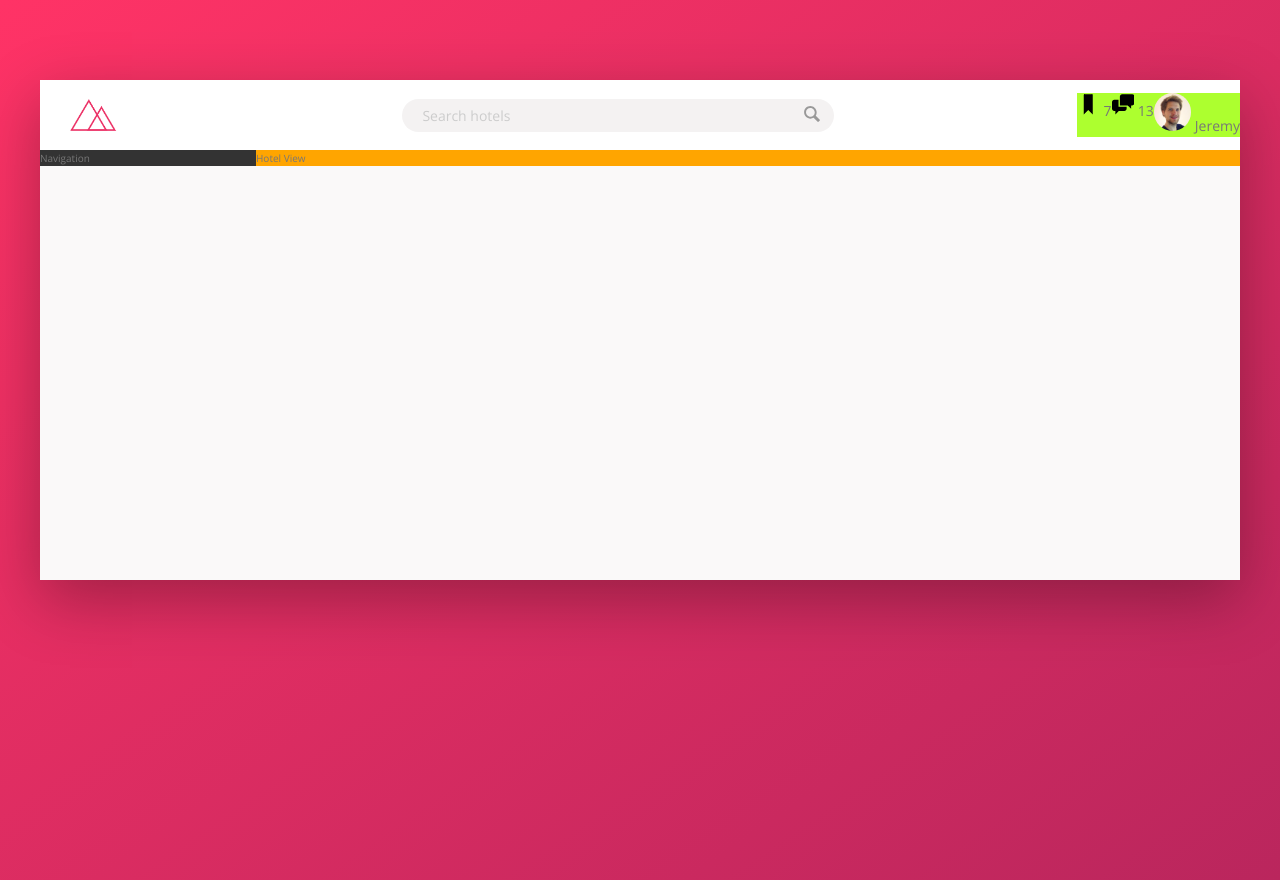
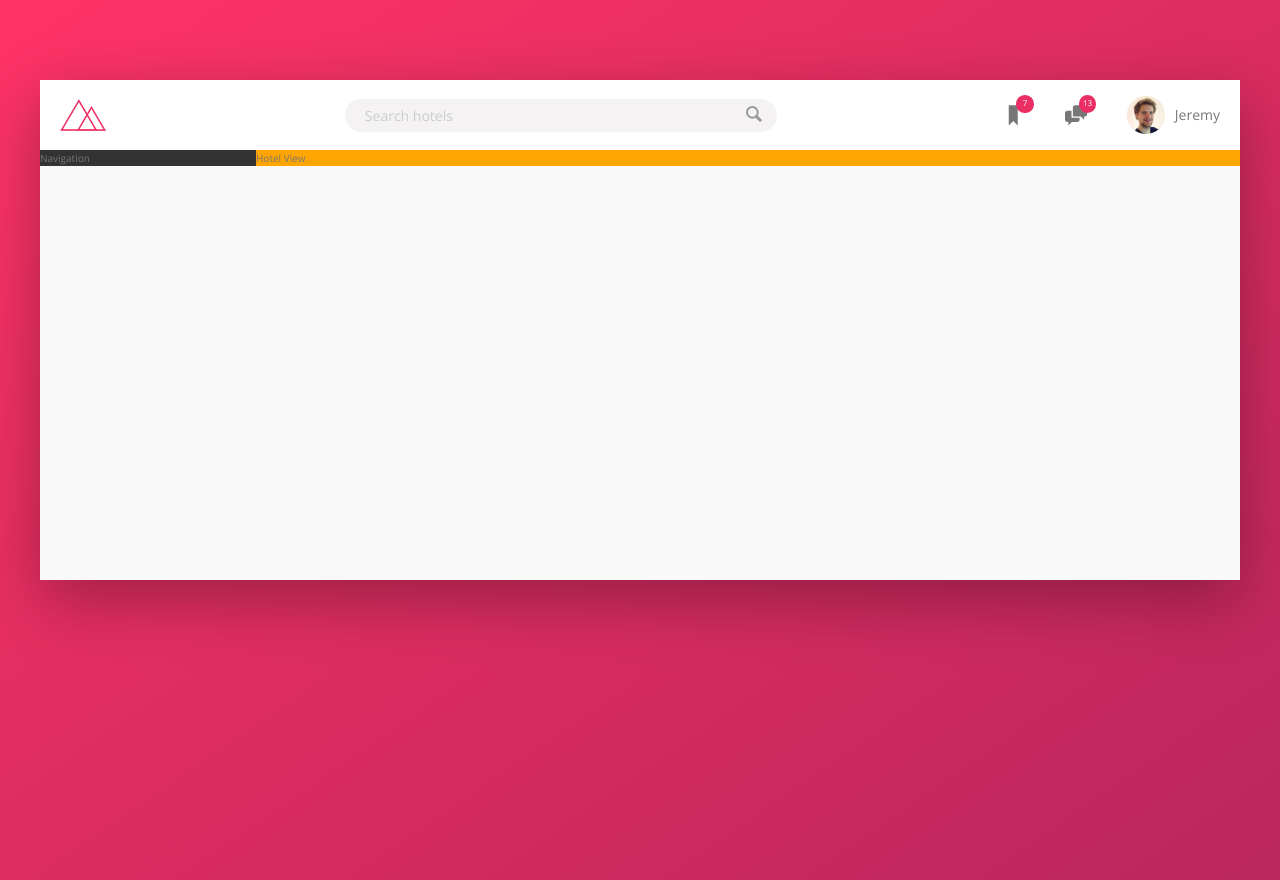
Before and after one commit to jermarino16/Trillo-Flexbox-Practice, a website: page index.html in a window 1280 px wide. Drawn offline with nearby package versions, Linux system fonts and the light colour scheme.

Commit message:
finished building header

```diff
--- a/index.html
+++ b/index.html
@@ -36,13 +36,13 @@
             <svg class="user-nav__icon">
               <use xlink:href="img/sprite.svg#icon-bookmark"></use>
             </svg>
-            <span class="user-nav__notifications">7</span>
+            <span class="user-nav__notification">7</span>
           </div>
           <div class="user-nav__icon-box">
             <svg class="user-nav__icon">
               <use xlink:href="img/sprite.svg#icon-chat"></use>
             </svg>
-            <span class="user-nav__notifications">13</span>
+            <span class="user-nav__notification">13</span>
           </div>
           <div class="user-nav__user">
             <img
--- a/sass/_components.scss
+++ b/sass/_components.scss
@@ -2,7 +2,7 @@
 // LOGO
 .logo {
   height: 3.25rem;
-  margin: 3rem;
+  margin: 2rem;
 }
 
 //////////////////////////////
@@ -65,28 +65,53 @@
 //////////////////////////////
 // User Nav
 .user-nav {
-  background-color: greenyellow;
+  align-self: stretch;
+
   display: flex;
+  align-items: center;
+
+  & > * {
+    padding: 0 2rem;
+    cursor: pointer;
+    height: 100%;
+    display: flex;
+    align-items: center;
+  }
+
+  & > *:hover {
+    background-color: var(--color-grey-light-2);
+  }
 
   &__icon-box {
+    display: flex;
+    position: relative;
   }
 
   &__icon {
     height: 2.25rem;
     width: 2.25rem;
+    fill: var(--color-grey-dark-2);
   }
 
   &__notification {
-  }
+    font-size: 0.8rem;
+    height: 1.75rem;
+    width: 1.75rem;
+    border-radius: 50%;
+    background-color: var(--color-primary);
+    color: #fff;
+    position: absolute;
+    top: 1.5rem;
+    right: 1.1rem;
 
-  &__user {
+    display: flex;
+    justify-content: center;
+    align-items: center;
   }
 
   &__user-photo {
     height: 3.75rem;
     border-radius: 50%;
-  }
-
-  &__user-name {
+    margin-right: 1rem;
   }
 }
```
Also changed, not shown: css/style.css.
